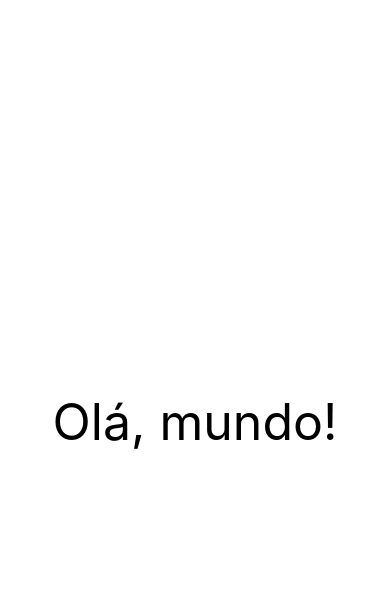
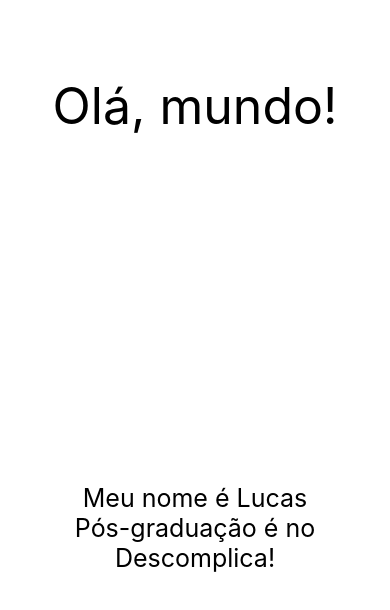
Before and after one commit to lmoabreu/descomplica-react-native, a React Native app: screen / in a window 390 px wide. Shown: the top 610 px of the page. Built offline with nearby package versions, Linux system fonts and the light colour scheme.

Commit message:
add component Gretting

```diff
--- a/App.js
+++ b/App.js
@@ -8,10 +8,14 @@
 
 import React from 'react';
 import Home from './src/Home';
+import Gretting from './src/Gretting';
 
 const App = () => {
   return (
+    <>
     <Home />
+    <Gretting />
+    </>
   );
 };
 
--- /dev/null
+++ b/src/Gretting.js
@@ -0,0 +1,28 @@
+import React from 'react';
+import {
+    Text,
+    View,
+    StyleSheet
+} from 'react-native';
+
+const Gretting = () => {
+    return (
+        <View style={styles.container}>
+            <Text style={styles.texto}>Meu nome é Lucas</Text>
+            <Text style={styles.texto}>Pós-graduação é no Descomplica!</Text>
+        </View>
+    )
+}
+
+const styles = StyleSheet.create({
+    texto: {
+        fontSize: 25,
+        textAlign: 'center'
+    },
+    container: {
+        flex: 3,
+        justifyContent: 'center'
+    }
+});
+
+export default Gretting;
```
